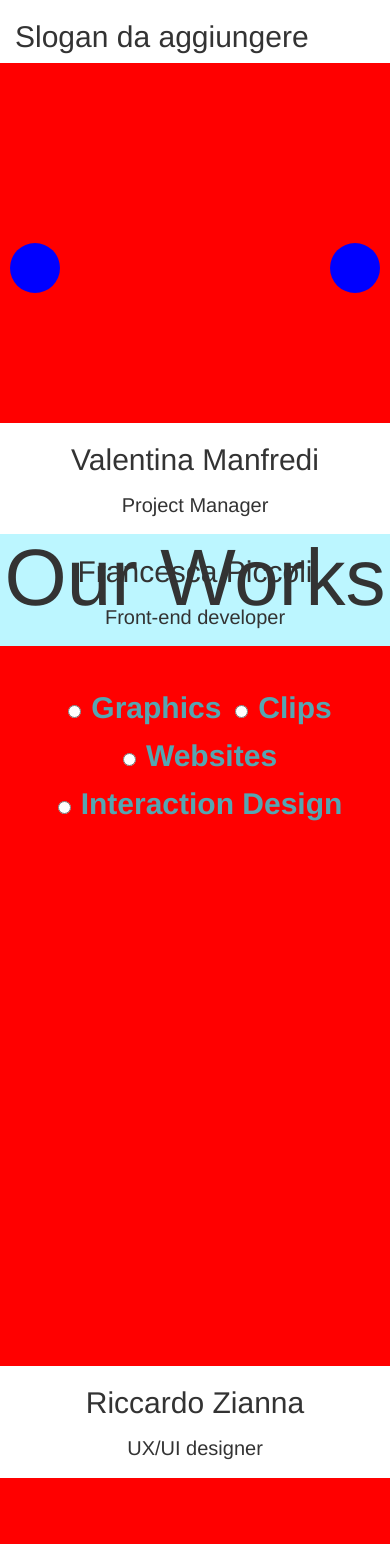
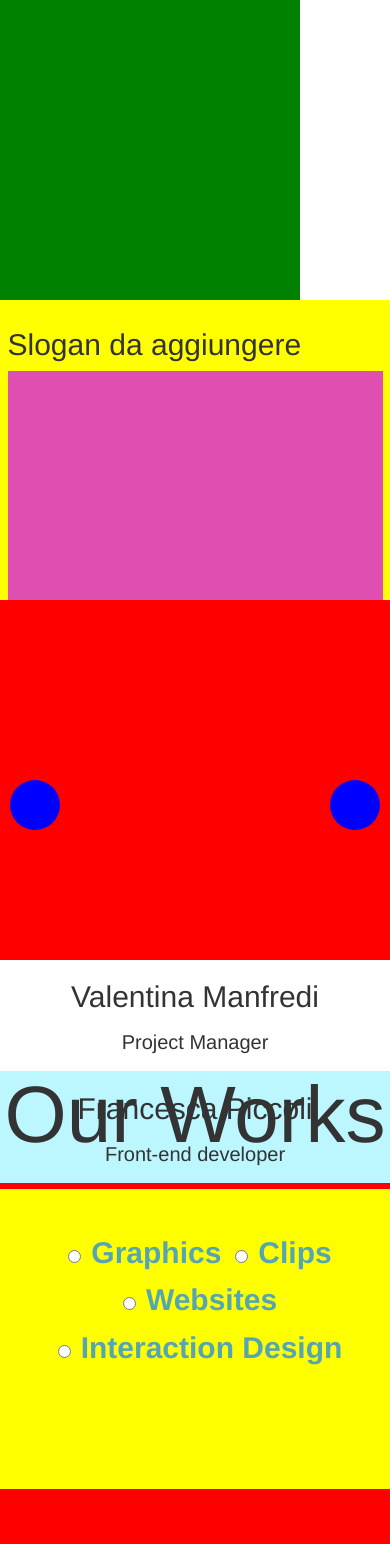
Before and after one commit to nghelo/IED_3_WEBSITE, a PHP site: page / in a window 390 px wide; the page is wider, and only the part inside the window is pictured. Shown: the top 1544 px of that part. Before the commit the page ends 1478 px from the top of that part, so only its background shows below. Run offline with PHP 8.4, Linux system fonts and the light colour scheme; some libraries are stand-ins or nearby versions.

Commit message:
no message

```diff
--- a/css/style.css
+++ b/css/style.css
@@ -1,7 +1,22 @@
 /* ---------------------- HEADER ----------------------*/
+.col-md-12 {
+	background-color: yellow;
+	height: 300px;
+	padding: 0.75rem;
 
+}
 
+.box_imgHeader{
+	background-color: #de4fb1;
+	height: 500px;
+	margin: 0 auto;
+}
 
+.arrow_bt{
+	height: 300px;
+	width: 300px;
+	background-color: green;
+}
 /* ----------------------- MENU -----------------------*/
 
 
```
